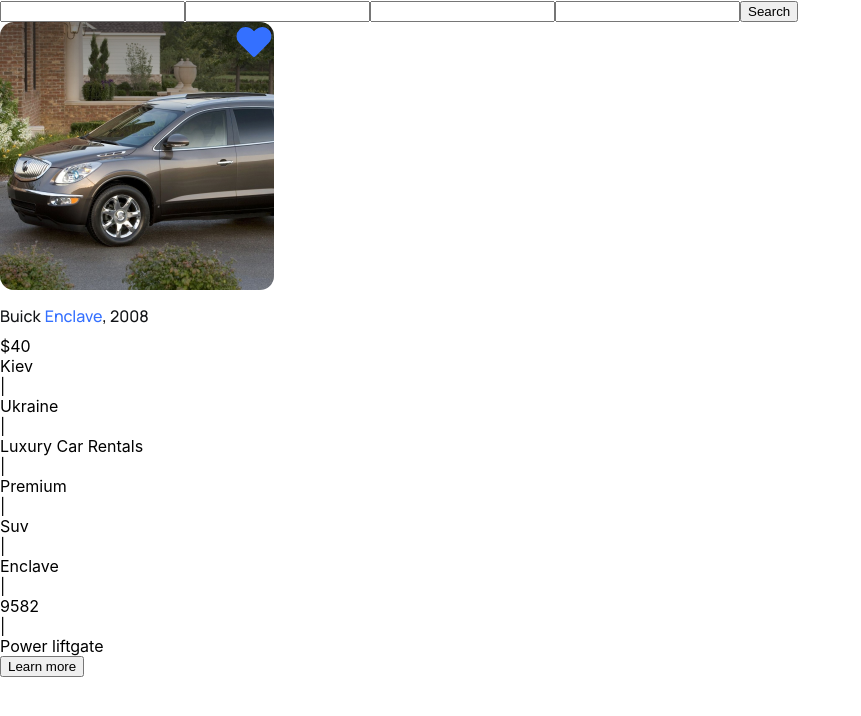
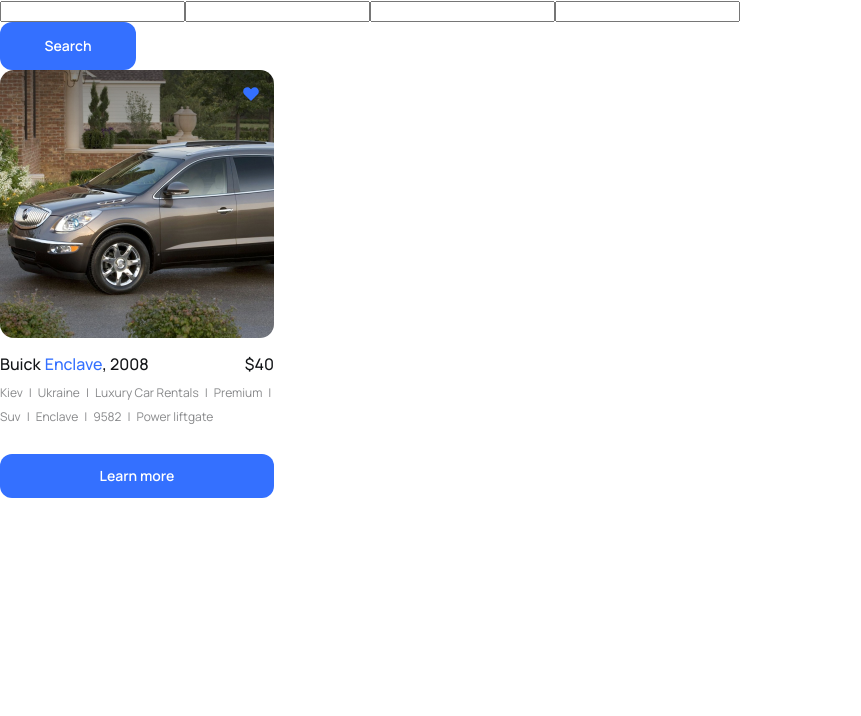
Before and after one commit to 0trava/goit-lms-career-homework, a React (Create React App) app: page /catalog in a window 1280 px wide. Shown: the top 716 px of the page, without its empty margins (0-861 px from the left). Built offline with nearby package versions, Linux system fonts and the light colour scheme.

Commit message:
add style for btn

```diff
--- a/src/components/elements/Cardsitem/CardsItem.css
+++ b/src/components/elements/Cardsitem/CardsItem.css
@@ -18,7 +18,18 @@
 
 }
 
-.CardsItem__title {
+.CardsItem__title-block {
+    display: flex;
+    width: 100%;
+    justify-content: space-between;
+    align-items: center;
+    align-content: center;
+    flex-direction: row;
+}
+
+
+
+.CardsItem__title, .CardsItem__title-block p {
     display: flex;
     justify-content: center;
     align-items: center;
@@ -38,6 +49,86 @@
 
 }
 
+.CardsItem__dateils {
+    display: flex;
+    gap: 6px;
+    width: 100%;
+    flex-wrap: wrap;
+
+
+    color: rgba(18, 20, 23, 0.50);
+    font-family: 'Manrope', sans-serif;
+    font-size: 12px;
+    font-style: normal;
+    font-weight: 400;
+    line-height: 18px; /* 150% */
+}
+
+/* Button */
+
+.CardsItem__btn {
+    display: flex;
+    width: 274px;
+    height: 44px;
+    padding: 12px 99px;
+    margin-top: 28px;
+    justify-content: center;
+    align-items: center;
+    flex-shrink: 0;
+    border-radius: 12px;
+    background: #3470FF;
+    border: inherit;
+    cursor: pointer;
+    position: relative;
+    overflow: hidden;
+
+    color: var(--White, #FFF);
+    font-family: Manrope;
+    font-size: 14px;
+    font-style: normal;
+    font-weight: 600;
+    line-height: 20px; /* 142.857% */
+    transition: all 5ms var( --transition);
+
+}
+
+.CardsItem__btn:hover, .CardsItem__btn:focus {
+  background: #0B44CD;
+
+}
+
+.CardsItem__btn span {
+
+    transition: top 0.5s;
+  }
+
+  .btn-text-one {
+    position: absolute;
+    width: 100%;
+    top: 50%;
+    left: 0;
+    transform: translateY(-50%);
+  }
+
+  .btn-text-two {
+    position: absolute;
+    width: 100%;
+    top: 150%;
+    left: 0;
+    transform: translateY(-50%);
+  }
+
+  .CardsItem__btn:hover .btn-text-one {
+    top: -100%;
+
+  }
+
+  .CardsItem__btn:hover .btn-text-two {
+    top: 50%;
+
+  }
+
+
 
 
 
@@ -50,9 +141,8 @@
 /* Heart */
 .CardsItem__checkbox {
     position: absolute;
-    top: 0;
-    right: 0;
-
+    top: 14px;
+    right: 14px;
 }
 
 .CardsItem__imgblock-container input {
@@ -73,10 +163,12 @@
   }
 
   .checkmark {
-    top: 0;
-    left: 0;
-    height: 2em;
-    width: 2em;
+    top: 14px;
+    left: 14px;
+    width: 18px;
+    height: 18px;
+    /* height: 2em;
+    width: 2em; */
     transition: 100ms;
     animation: dislike_effect 400ms ease;
   }
--- a/src/components/elements/Cardsitem/CardsItem.jsx
+++ b/src/components/elements/Cardsitem/CardsItem.jsx
@@ -22,16 +22,16 @@
 
         </div>
         {/* Header */}
-        <div>
+        <div className='CardsItem__title-block'>
             <h3 className='CardsItem__title'>
                 Buick <span>Enclave</span>, 2008
             </h3>
-                <p>$40</p>
+            <p>$40</p>
         </div>
 
         {/* Dateils */}
-        <div>
-            <div>Kiev</div>
+        <div className='CardsItem__dateils'>
+            <p>Kiev</p>
             <div>|</div>
             <div>Ukraine</div>
             <div>|</div>
@@ -47,7 +47,11 @@
             <div>|</div>
             <div>Power liftgate</div>
         </div>
-        <button>Learn more</button>
+        <button className='CardsItem__btn'>
+        <span class="btn-text-one">Learn more</span>
+        <span class="btn-text-two">Great!</span>
+
+        </button>
     </li>
   )
 }
--- a/src/components/pages/Catalog/Catalog.css
+++ b/src/components/pages/Catalog/Catalog.css
@@ -0,0 +1,71 @@
+
+
+
+
+
+
+
+
+
+/* Button */
+
+.Catalog__btn {
+    display: flex;
+    width: 136px;
+    height: 48px;
+    padding: 14px 44px;
+    justify-content: center;
+    align-items: center;
+    flex-shrink: 0;
+    border-radius: 12px;
+    background: #3470FF;
+    border: inherit;
+    cursor: pointer;
+    position: relative;
+    overflow: hidden;
+    transition: all 5ms var( --transition);
+
+    color: var(--White, #FFF);
+    font-family: Manrope;
+    font-size: 14px;
+    font-style: normal;
+    font-weight: 600;
+    line-height: 20px; /* 142.857% */
+
+}
+
+.Catalog__btn span {
+
+    transition: top 0.5s;
+  }
+
+  .btn-text-one {
+    position: absolute;
+    width: 100%;
+    top: 50%;
+    left: 0;
+    transform: translateY(-50%);
+  }
+
+  .btn-text-two {
+    position: absolute;
+    width: 100%;
+    top: 150%;
+    left: 0;
+    transform: translateY(-50%);
+  }
+
+  .Catalog__btn:hover, .Catalog__btn:focus {
+    background: #0B44CD;
+
+  }
+
+  .Catalog__btn:hover .btn-text-one {
+    top: -100%;
+
+  }
+
+  .Catalog__btn:hover .btn-text-two {
+    top: 50%;
+
+  }
--- a/src/components/pages/Catalog/Catalog.jsx
+++ b/src/components/pages/Catalog/Catalog.jsx
@@ -1,5 +1,6 @@
 import { CardsItem } from 'components/elements/Cardsitem/CardsItem'
 import React from 'react'
+import './Catalog.css'
 
 export const Catalog = () => {
   return (
@@ -7,8 +8,8 @@
       {/* Header */}
       <div className='Catalog__header'>
         <form>
-          <label htmlFor="">
-            <input type="text" />
+          <label htmlFor="brand" title='Car brand'>
+            <input type="text" name="brand"/>
           </label>
           <label htmlFor="">
             <input type="text" />
@@ -19,7 +20,11 @@
           <label htmlFor="">
             <input type="text" />
           </label>
-          <button type='submite'>Search</button>
+          <button type='submite' className='Catalog__btn'>
+          <span class="btn-text-one">Search</span>
+           <span class="btn-text-two">Go!</span>
+
+            </button>
         </form>
 
         {/* Catalog */}
--- a/src/index.css
+++ b/src/index.css
@@ -52,3 +52,7 @@
   padding-left: 0;
   list-style: none;
 }
+
+:root {
+  --transition: cubic-bezier(0.01, 0.59, 1, 0.59);
+}
```
